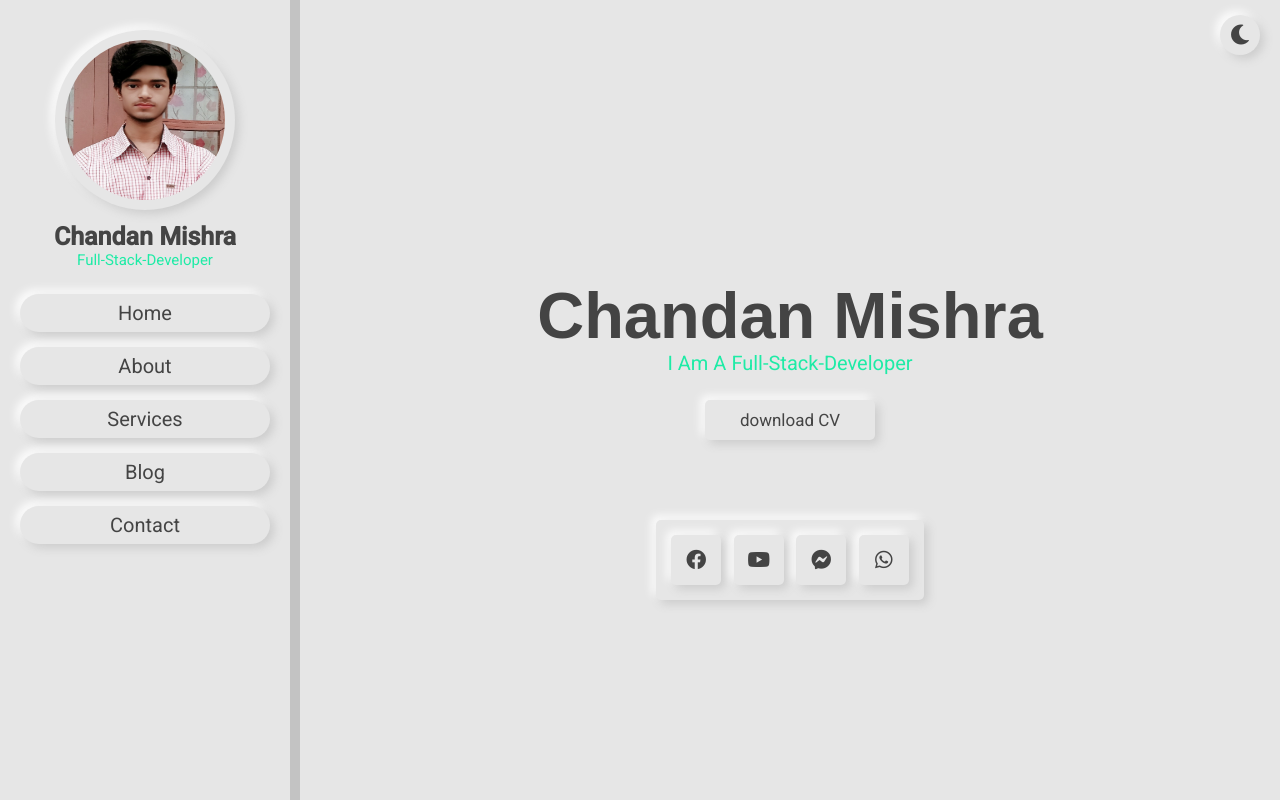
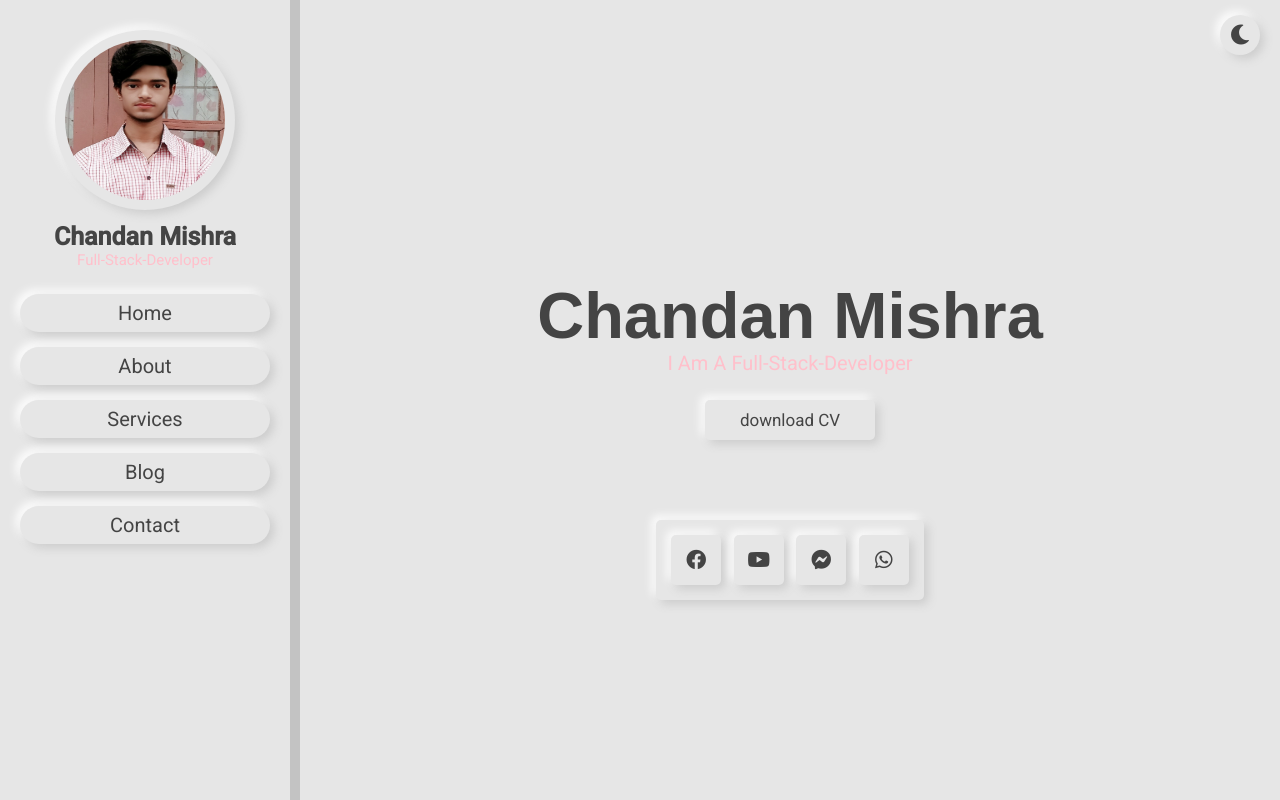
Before and after one commit to chandanmishrak/chandanweb.github.io, a plain HTML site: page index.html in a window 1280 px wide. Shown: the top 800 px of the page. Drawn offline with Linux system fonts and the light colour scheme; a web font is replaced by a local one.

Commit message:
line number 5 color change

```diff
--- a/css/style.css
+++ b/css/style.css
@@ -2,7 +2,7 @@
 @import url('https://fonts.googleapis.com/css2?family=Roboto:wght@300&family=Rubik+Beastly&display=swap');
 @import url('https://fonts.googleapis.com/css2?family=Mochiy+Pop+P+One&display=swap');
 :root{
-    --green:#1eeba6;
+    --green:#FFC0CB;
     --black:#444;
     --light-color:#777;
     --bg-color:#e6e6e6;
```
